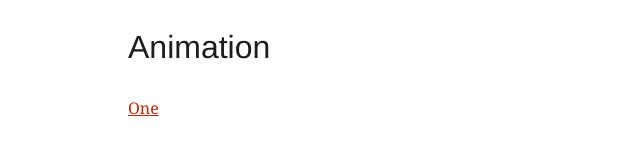
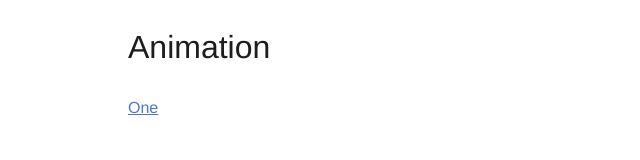
Before and after one commit to jensimmons/animation, a plain HTML site: page index.html in a window 1280 px wide. Shown: the full height of the page, 0-640 px from the left. Drawn offline with Linux system fonts and the light colour scheme; files whose address does not match are found by name.

Commit message:
adjusting main index page look

```diff
--- a/assets/sass/_variables.scss
+++ b/assets/sass/_variables.scss
@@ -4,7 +4,7 @@
 //-----------------------------------------------------------------------
 
 $text: #1b1d1e;
-$link: #b12b0a;
+$link: #4B78CC;
 $background: #fff;
 $page: #fff;
 $line-color: #555;
@@ -45,8 +45,8 @@ $helvetica:         "HelveticaNeue-Light", "Helvetica Neue Light", "Helvetica Ne
 $courier:           "Courier New", "DejaVu Sans Mono", monospace, sans-serif;
 
 // Now let's create variables for fonts in use
-$base-font:         $georgia;
-$body-font:         $georgia;
+$base-font:         $helvetica;
+$body-font:         $helvetica;
 $headline-font:     $helvetica;
 $interface-font:    $helvetica;
 $alt-font:          $helvetica;
```
Also changed, not shown: assets/stylesheets/style.css.
